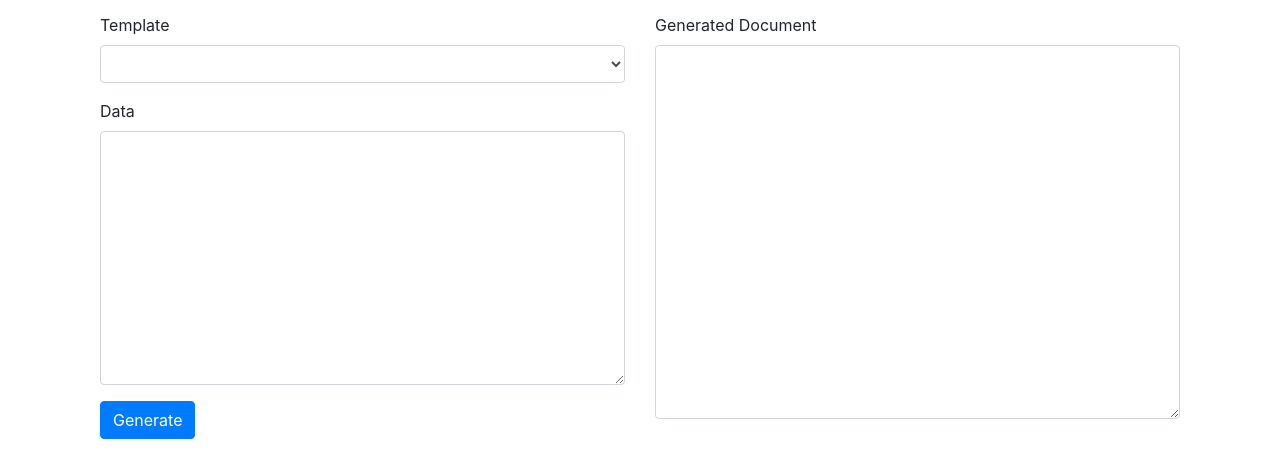
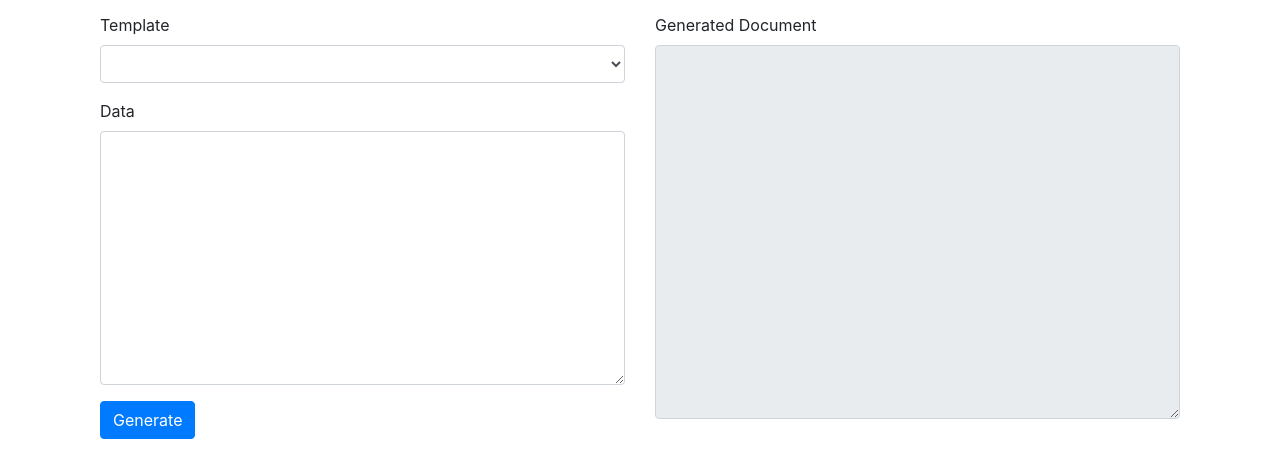
Before and after one commit to goFrendiAsgard/stalchmst, a plain HTML site: page static-content/index.html in a window 1280 px wide. Shown: the part 351-800 px from the top of the page. Drawn offline with nearby package versions, Linux system fonts and the light colour scheme; no server answers.

Commit message:
add readonly

```diff
--- a/static-content/index.html
+++ b/static-content/index.html
@@ -32,7 +32,7 @@
                     <div class="col-sm-6">
                         <div class="form-group">
                             <label for="tmplt-generated">Generated Document</label>
-                            <textarea id="tmplt-generated" class="form-control" rows="15"></textarea>
+                            <textarea id="tmplt-generated" class="form-control" rows="15" readonly></textarea>
                         </div>
                     </div>
                 </div>
```
